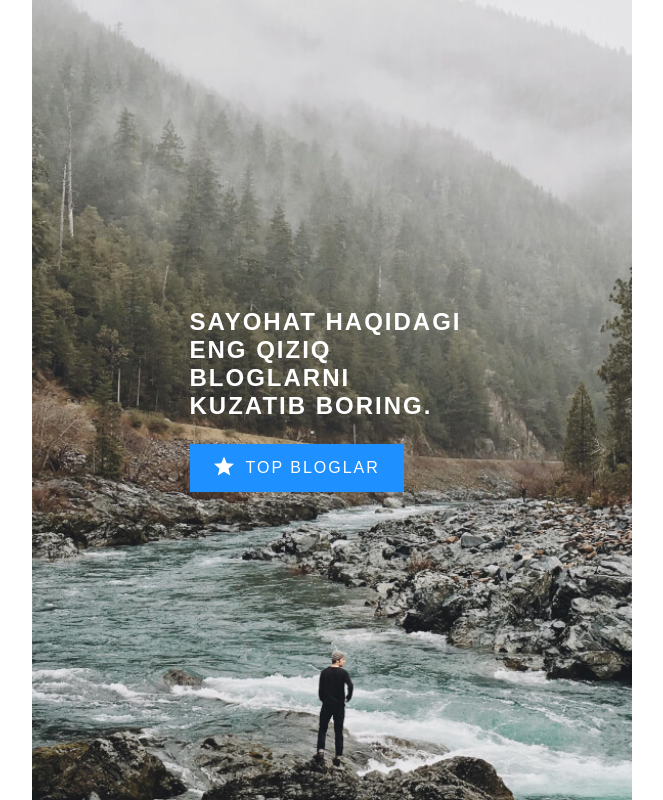
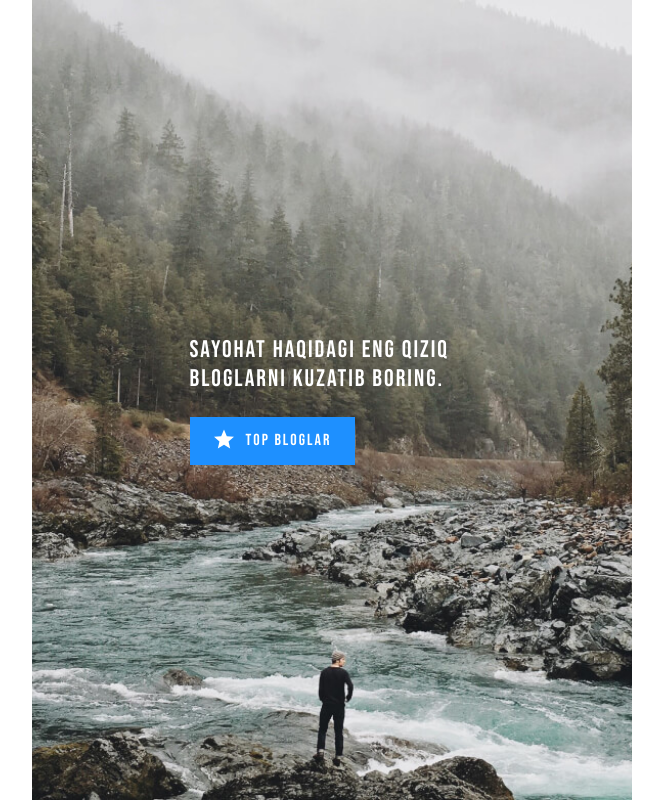
Before and after one commit to jurabek10/articledemo, a plain HTML site: page index.html in a window 1280 px wide. Shown: the whole page, without its empty margins (8-671 px from the left). Drawn offline with Linux system fonts and the light colour scheme.

Commit message:
Add google fonts

```diff
--- a/css/styles.css
+++ b/css/styles.css
@@ -20,7 +20,8 @@ body {
     margin: 0;
     font-size: 16px;
     line-height: 1.5;
-    font-family: "Arial", sans-serif;
+    font-family: "Roboto Condensed", "Arial", sans-serif;
+    font-weight: 400;
     background-color: #fff;
     color: #222;
 }
@@ -69,6 +70,7 @@ main {
     justify-content: center;
     width: 100%;
     max-width: 600px;
+    padding: 24px;
     background-image: url("../img/main-font.jpg");
     background-repeat: no-repeat;
     background-size: cover;
@@ -83,8 +85,10 @@ main {
 .hero-heading {
     margin-top: 0;
     margin-bottom: 24px;
+    font-family: "Bebas Neue", "Roboto Condensed", "Arial", sans-serif;
     text-transform: uppercase;
     font-size: 24px;
+    font-weight: 400;
     line-height: normal;
     letter-spacing: 2px;
     color: #fff;
@@ -92,11 +96,20 @@ main {
 
 .hero-link {
     display: inline-block;
+    font-family: "Bebas Neue", "Roboto Condensed", "Arial", sans-serif;;
     background-color: #1E90FF;
     color: #fff;
     text-decoration: none;
     text-transform: uppercase;
     letter-spacing: 2px;
+}
+
+.hero-link:hover {
+    background-color: rgba(30, 144, 255, 0.80);
+}
+
+.hero-link:active {
+    background-color: rgba(30, 144, 255, 0.60);
 }
 
 .hero-link-inner {
--- a/index.html
+++ b/index.html
@@ -5,6 +5,11 @@
     <meta http-equiv="X-UA-Compatible" content="IE=edge">
     <meta name="viewport" content="width=device-width, initial-scale=1.0">
     <title>Article-demo</title>
+
+    <!-- GOOGLE-FONTS -->
+    <link rel="preconnect" href="https://fonts.googleapis.com">
+    <link rel="preconnect" href="https://fonts.gstatic.com" crossorigin>
+    <link href="https://fonts.googleapis.com/css2?family=Bebas+Neue&family=Roboto+Condensed:wght@400;700&display=swap" rel="stylesheet">
 
     <!-- STYLES -->
     <link rel="stylesheet" href="css/normalize.css">
```
